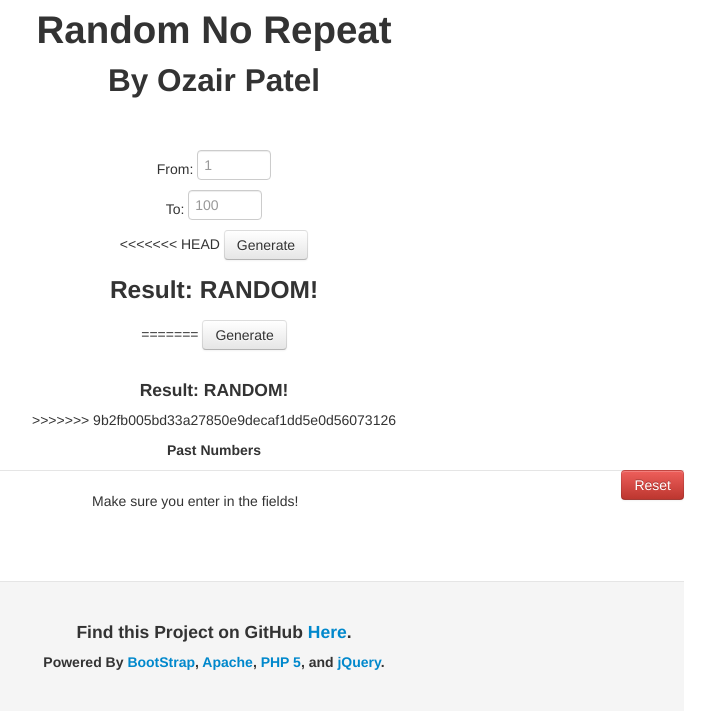
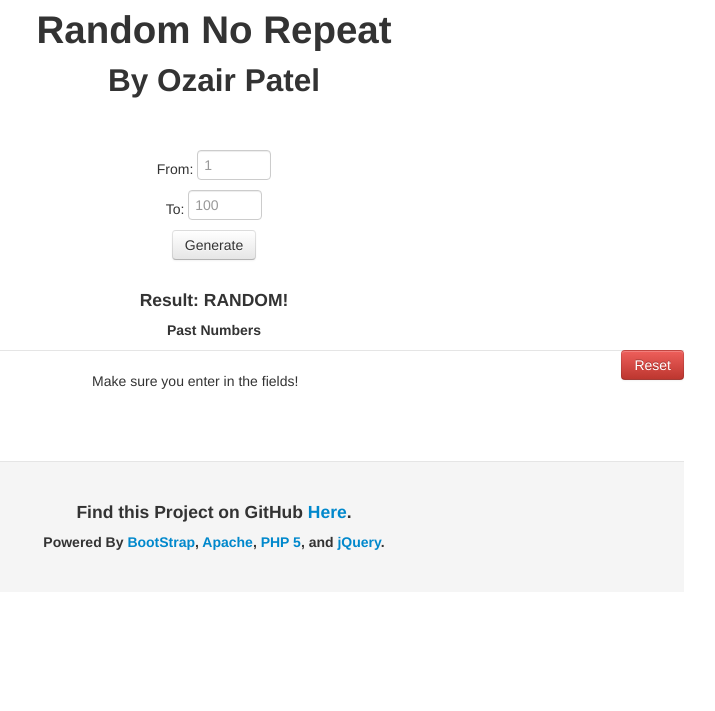
Before and after one commit to OzairP/randnorep, a PHP site: page / in a window 1280 px wide. Shown: the top 711 px of the page, without its empty margins (426-1141 px from the left). Run offline with PHP 8.4, Linux system fonts and the light colour scheme.

Commit message:
Fixed some unix merge patches

```diff
--- a/index.php
+++ b/index.php
@@ -33,14 +33,9 @@
     	<br><br>
     		From: <input class="input-mini" type="text" id="from" placeholder="1" required><br>
     		To: <input class="input-mini" type="text" id="to" placeholder="100" required><br>
-<<<<<<< HEAD
-    		<input type="submit" id="submit" class="btn" value="Generate">
-    	<h3 id="result">Result: RANDOM!</h3>
-=======
     		<input type="submit" id="submit" class="btn" value="Generate"><br><br>
     		<div id="alert"></div>
     	<h4 id="result">Result: RANDOM!</h5>
->>>>>>> 9b2fb005bd33a27850e9decaf1dd5e0d56073126
     	<legend>
     		<h5>Past Numbers</h6><a href="killses.php"><button id="reset" class="btn btn-danger pull-right">Reset</button></a>
     	</legend>
```
